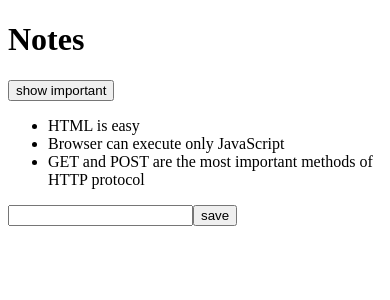
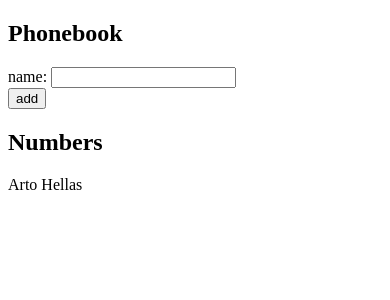
Before and after one commit to Devanshukoli/full-stack-submission-repo, a React (Vite) app in the folder part2/: page / in a window 390 px wide. Shown: the top 300 px of the page. Built offline with nearby package versions, Linux system fonts and the light colour scheme.

Commit message:
exercise 2.6: add app component with phonebook adding

```diff
--- a/part2/src/App.jsx
+++ b/part2/src/App.jsx
@@ -1,53 +1,43 @@
 import { useState } from 'react'
-import Note from '../components/Note'
 
-const App = (props) => {
+const App = () => {
+  const [persons, setPersons] = useState([
+    { name: 'Arto Hellas' }
+  ])
+  const [newName, setNewName] = useState('')
 
-  const [notes, setNotes] = useState(props.notes)
-  const [newNote, setNewNote] = useState('')
-  const [showAll, setShowAll] = useState(true)
+  const handleNameChange = (event) => {
+    setNewName(event.target.value)
+  }
 
-  const addNote = (event) => {
+  const addNumber = (event) => {
     event.preventDefault()
-    const noteObject = {
-      content: newNote,
-      important: Math.random() < 0.5,
-      id: String(notes.length + 1),
+
+    const personObject = {
+      name: newName
     }
 
-    setNotes(notes.concat(noteObject))
-    setNewNote('')
+    setPersons(persons.concat(personObject))
+
+    setNewName('')
+
   }
-
-  const handleNoteChange = (event) => {
-    console.log(event.target.value)
-    setNewNote(event.target.value)
-  }
-
-  const notesToShow = showAll
-    ? notes
-    : notes.filter(note => note.important === true)
 
   return (
     <div>
-      <h1>Notes</h1>
-      <div>
-        <button onClick={() => setShowAll(!showAll)}>
-          show {showAll ? 'important' : 'all'}
-        </button>
-      </div>
-      <ul>
-        {notesToShow.map((note) => (
-          <Note key={note.id} note={note} />
-        ))}
-      </ul>
-      <form onSubmit={addNote}>
-        <input
-          value={newNote}
-          onChange={handleNoteChange}
-        />
-        <button type='submit'>save</button>
+      <h2>Phonebook</h2>
+      <form onSubmit={addNumber}>
+        <div>
+          name: <input onChange={handleNameChange} value={newName} />
+        </div>
+        <div>
+          <button type="submit">add</button>
+        </div>
       </form>
+      <h2>Numbers</h2>
+      {persons.map((person) => (
+        <p key={person.id}>{person.name}</p>
+      ))}
     </div>
   )
 }
```
